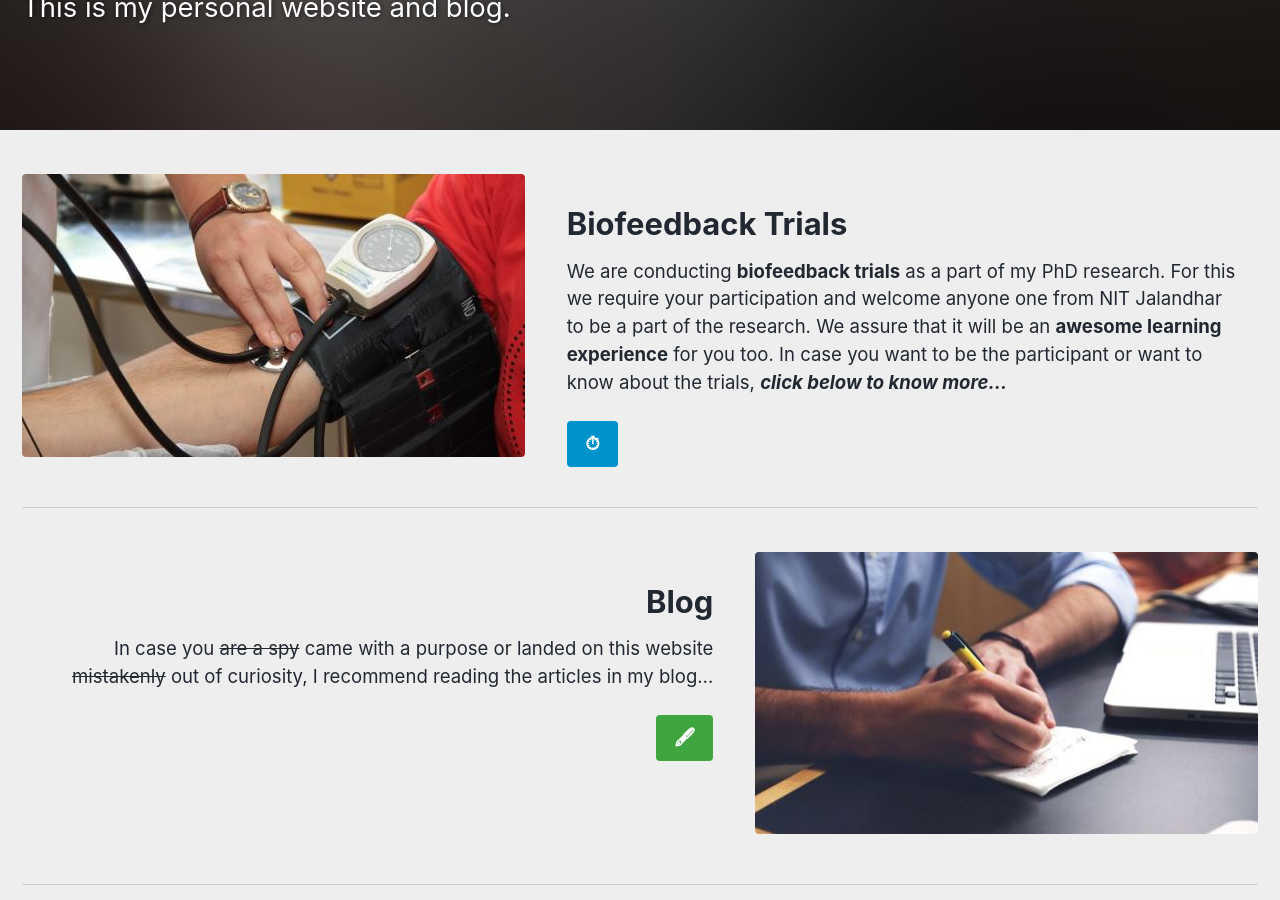
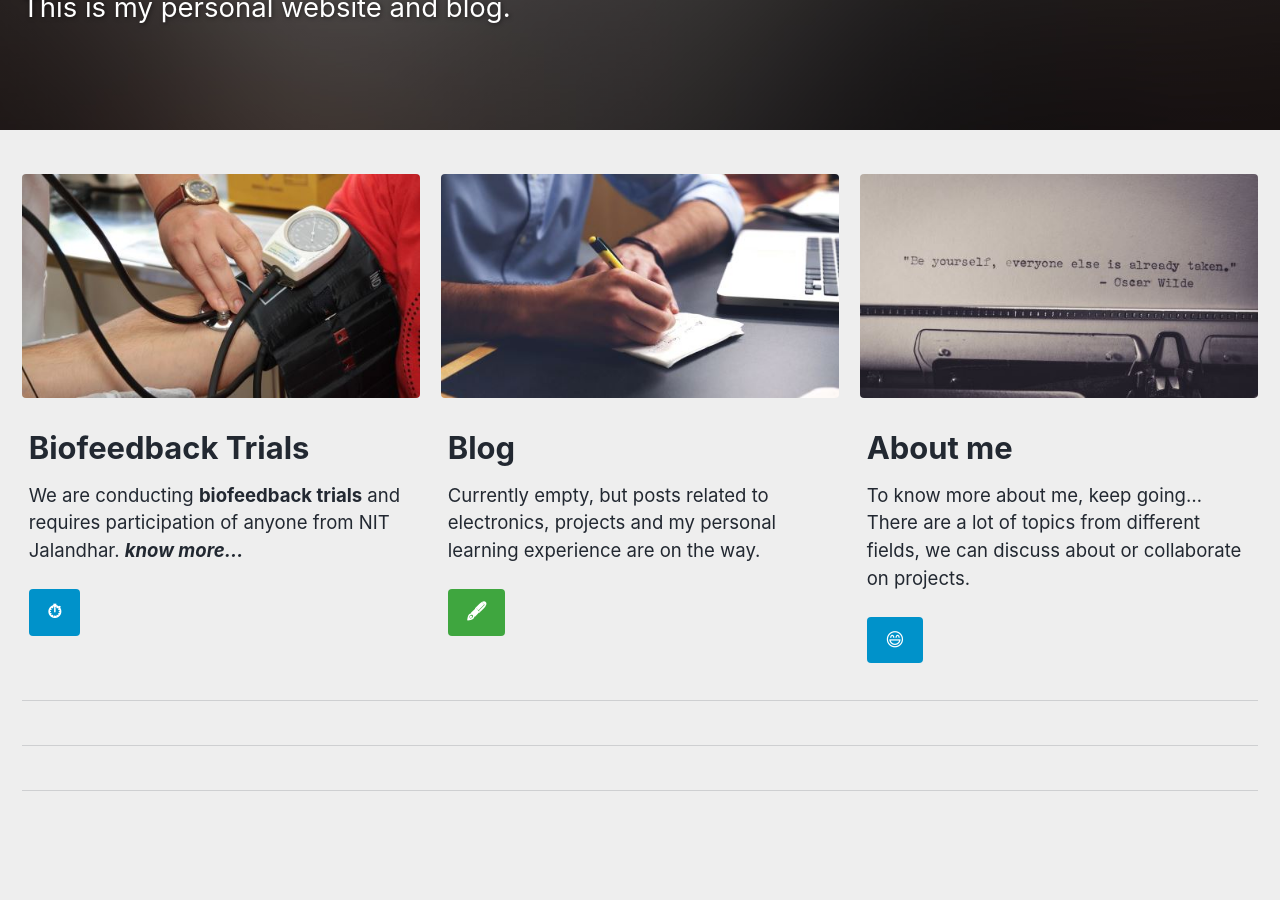
Before and after one commit to kulbhushanchand/kulbhushanchand.github.io-v2, a Jekyll site: the page built from _pages/main/home.md, in a window 1280 px wide and 900 px high, scrolled down 249 px. Built offline with Jekyll 4.4.1, drawn with Linux system fonts in a browser that asks for light colours; cached includes are drawn as plain includes.

Commit message:
updated home page

```diff
--- a/_data/ui-text.yml
+++ b/_data/ui-text.yml
@@ -7,7 +7,7 @@ en: &DEFAULT_EN
   pagination_previous        : "Previous"
   pagination_next            : "Next"
   breadcrumb_home_label      : "Home"
-  breadcrumb_separator       : ">"
+  breadcrumb_separator       : "/"
   menu_label                 : "Toggle menu"
   toc_label                  : "On this page"
   ext_link_label             : "Direct link"
--- a/_pages/main/home.md
+++ b/_pages/main/home.md
@@ -7,23 +7,21 @@ header:
 title: Hi... I am Kulbhushan Chand
 excerpt: 'This is my personal website and blog.
 <br>'
-feature_row1:
+feature_row:
   - image_path: /assets/images/pages/misc/biofeedback-trials-small.jpg
     alt: "biofeedback trials"
     title: Biofeedback Trials
-    excerpt: "We are conducting **biofeedback trials** as a part of my PhD research. For this we require your participation and welcome anyone one from NIT Jalandhar to be a part of the research. We assure that it will be an **awesome learning experience** for you too. In case you want to be the participant or want to know about the trials, ***click below to know more...***"
+    excerpt: "We are conducting **biofeedback trials** and requires participation of anyone from NIT Jalandhar. ***know more...***"
     url: "/pages/trials/"
     btn_class: "btn--primary"
     btn_label: ⏱
-feature_row2:
   - image_path: /assets/images/pages/main/blog-small.jpg
     alt: "blog"
     title: Blog
-    excerpt: "In case you ~~are a spy~~ came with a purpose or landed on this website ~~mistakenly~~ out of curiosity, I recommend reading the articles in my blog..."
+    excerpt: "Currently empty, but posts related to electronics, projects and my personal learning experience are on the way."
     url: "/blog/"
     btn_class: "btn--success"
     btn_label: 🖋
-feature_row3:
   - image_path: /assets/images/pages/main/about-me-small.jpg
     alt: "about"
     title: About me
@@ -34,7 +32,7 @@ feature_row3:
 
 ---
 
-{% include feature_row id="feature_row1" type="left" %}
+{% include feature_row id="feature_row" %}
 
 {% include feature_row id="feature_row2" type="right" %}
 
```
Also changed, not shown: _posts/articles/2018-08-03-second-post.md (added, +28 -0 lines).
